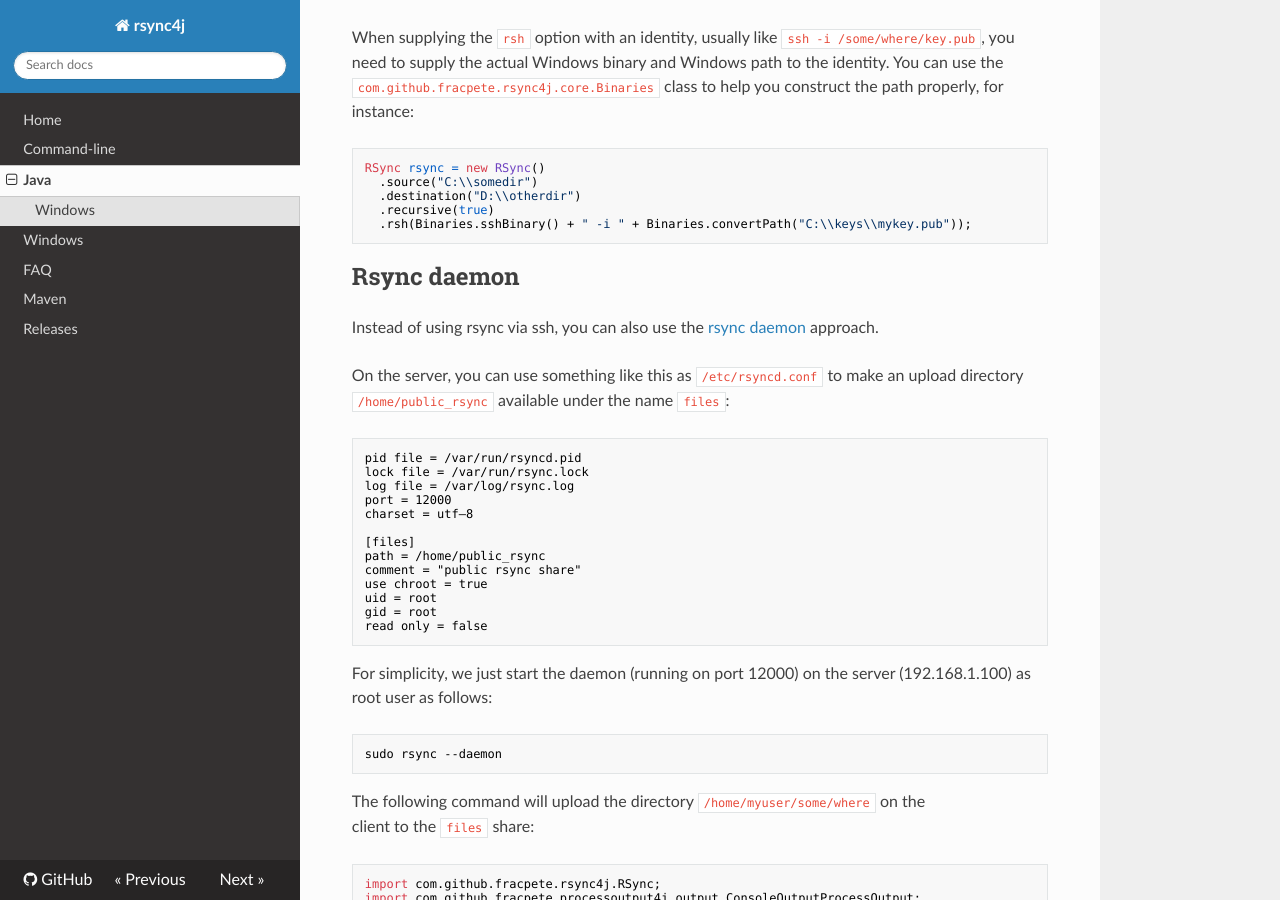
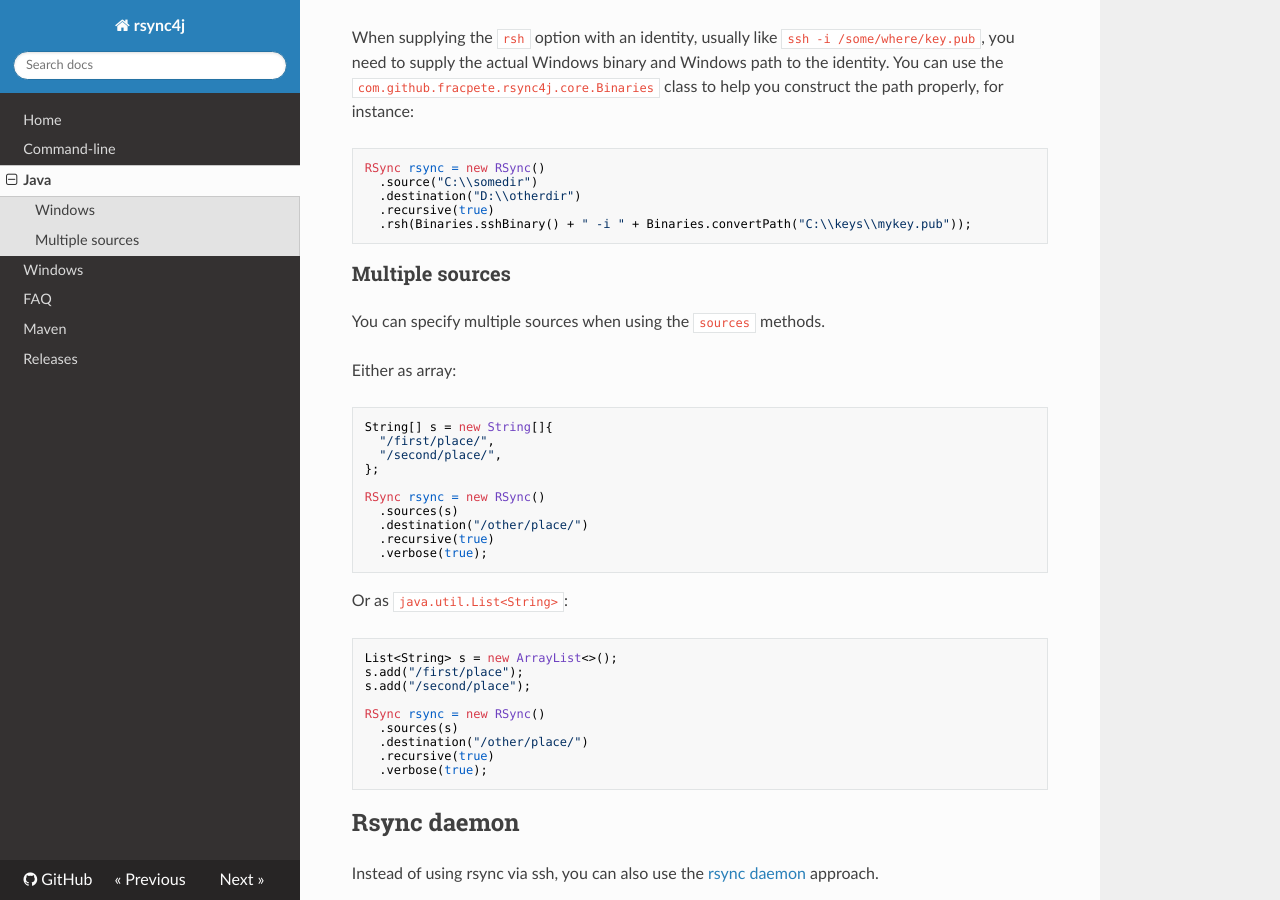
Before and after one commit to fracpete/rsync4j, an MkDocs documentation site: the page built from docs/java.md, in a window 1280 px wide and 900 px high, scrolled down 1218 px. Built offline with MkDocs 1.6.1, drawn with Linux system fonts in a browser that asks for light colours; nearby versions of some CDN libraries; old or Windows-style settings are respelled for this version of MkDocs.

Commit message:
added support for multiple source paths/urls

````diff
--- a/docs/java.md
+++ b/docs/java.md
@@ -80,6 +80,39 @@ RSync rsync = new RSync()
   .destination("D:\\otherdir")
   .recursive(true)
   .rsh(Binaries.sshBinary() + " -i " + Binaries.convertPath("C:\\keys\\mykey.pub"));
+```
+
+### Multiple sources
+
+You can specify multiple sources when using the `sources` methods.
+
+Either as array:
+
+```java
+String[] s = new String[]{
+  "/first/place/",
+  "/second/place/",
+};
+
+RSync rsync = new RSync()
+  .sources(s)
+  .destination("/other/place/")
+  .recursive(true)
+  .verbose(true);
+```
+
+Or as `java.util.List<String>`:
+
+```java
+List<String> s = new ArrayList<>();
+s.add("/first/place");
+s.add("/second/place");
+
+RSync rsync = new RSync()
+  .sources(s)
+  .destination("/other/place/")
+  .recursive(true)
+  .verbose(true);
 ```
 
 ## Rsync daemon
````
Also changed, not shown: docs/commandline.md (+5 -5 lines), 1 other file.
